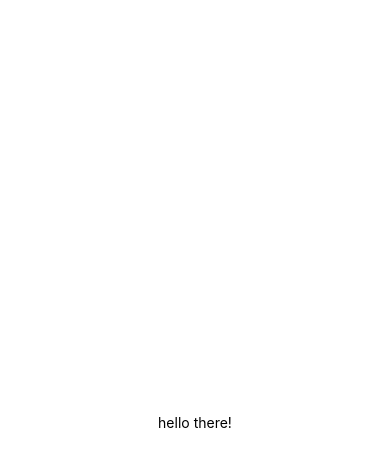
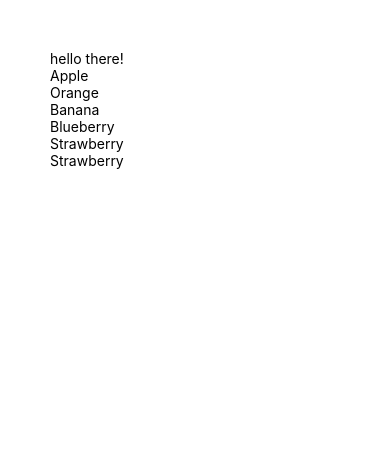
Before and after one commit to ttigerr/FirstAppT3, a React Native app: screen / in a window 390 px wide. Shown: the top 466 px of the page. Built offline with nearby package versions, Linux system fonts and the light colour scheme.

Commit message:
New commit

```diff
--- a/App.js
+++ b/App.js
@@ -1,12 +1,33 @@
 import { StatusBar } from 'expo-status-bar';
-import React from 'react';
-import { StyleSheet, Text, View } from 'react-native';
+import React, {useState, useEffect} from 'react';
+import { StyleSheet, Text, View, FlatList, TouchableOpacity, SafeAreaView} from 'react-native';
+
+const Item = (props) => {
+  return(
+    <View>
+      <Text>{props.text}</Text>
+    </View>
+  )
+}
+
 
 export default function App() {
+
+  const AppData = [
+    {id: 1, name: "Apple"},
+    {id: 2, name: "Orange"},
+    {id: 3, name: "Banana"},
+    {id: 4, name: "Blueberry"},
+    {id: 5, name: "Strawberry"},
+    {id: 6, name: "Strawberry"}
+  ]
+
+  const Renderer = ({item}) => (<Item text = {item.name} />)
+
   return (
     <View style={styles.container}>
       <Text>hello there!</Text>
-      <StatusBar style="auto" />
+      <FlatList data={AppData} keyExtractor= {(item) => item.id } renderItem = {Renderer} />
     </View>
   );
 }
@@ -15,7 +36,6 @@ const styles = StyleSheet.create({
   container: {
     flex: 1,
     backgroundColor: '#fff',
-    alignItems: 'center',
-    justifyContent: 'center',
+    margin: 50
   },
 });
```
